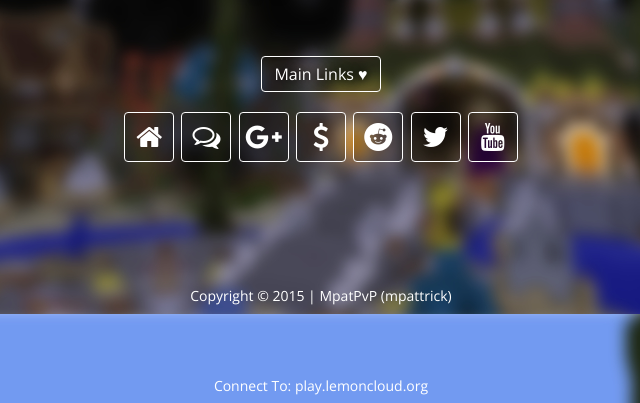
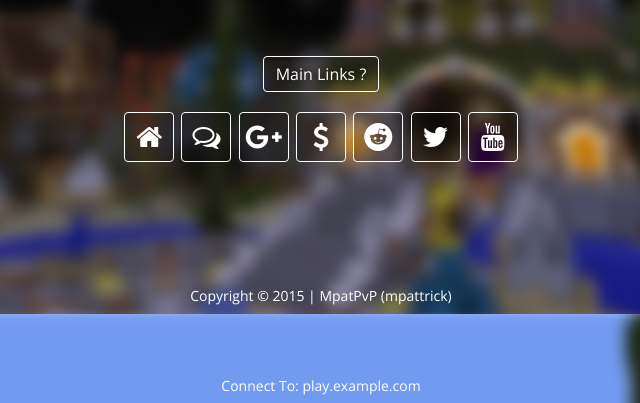
Before and after one commit to SpeedyDevStudios/new, a plain HTML site: page index.html in a window 1280 px wide. Shown: the part 486-889 px from the top of the page, 319-959 px from the left. Drawn offline with nearby package versions, Linux system fonts and the light colour scheme.

Commit message:
IP Update ready for MC-Market

```diff
--- a/index.html
+++ b/index.html
@@ -34,7 +34,7 @@
           that will help you and your server!
         </h1>
 
-        <p style="display:none" class="btn btn-ip">Main Links ♥</p>
+        <p style="display:none" class="btn btn-ip">Main Links ?</p>
 
       </div>
       <!-- banner end -->
@@ -60,7 +60,7 @@
 
       <!-- footer start -->
       <p class="footer" style="display:none">Copyright &copy; 2015 | MpatPvP (mpattrick)</p>
-      <p style="display:none" class="footer">Connect To: play.lemoncloud.org</p>
+      <p style="display:none" class="footer">Connect To: play.example.com</p>
       <!-- footer end -->
 
 
```
